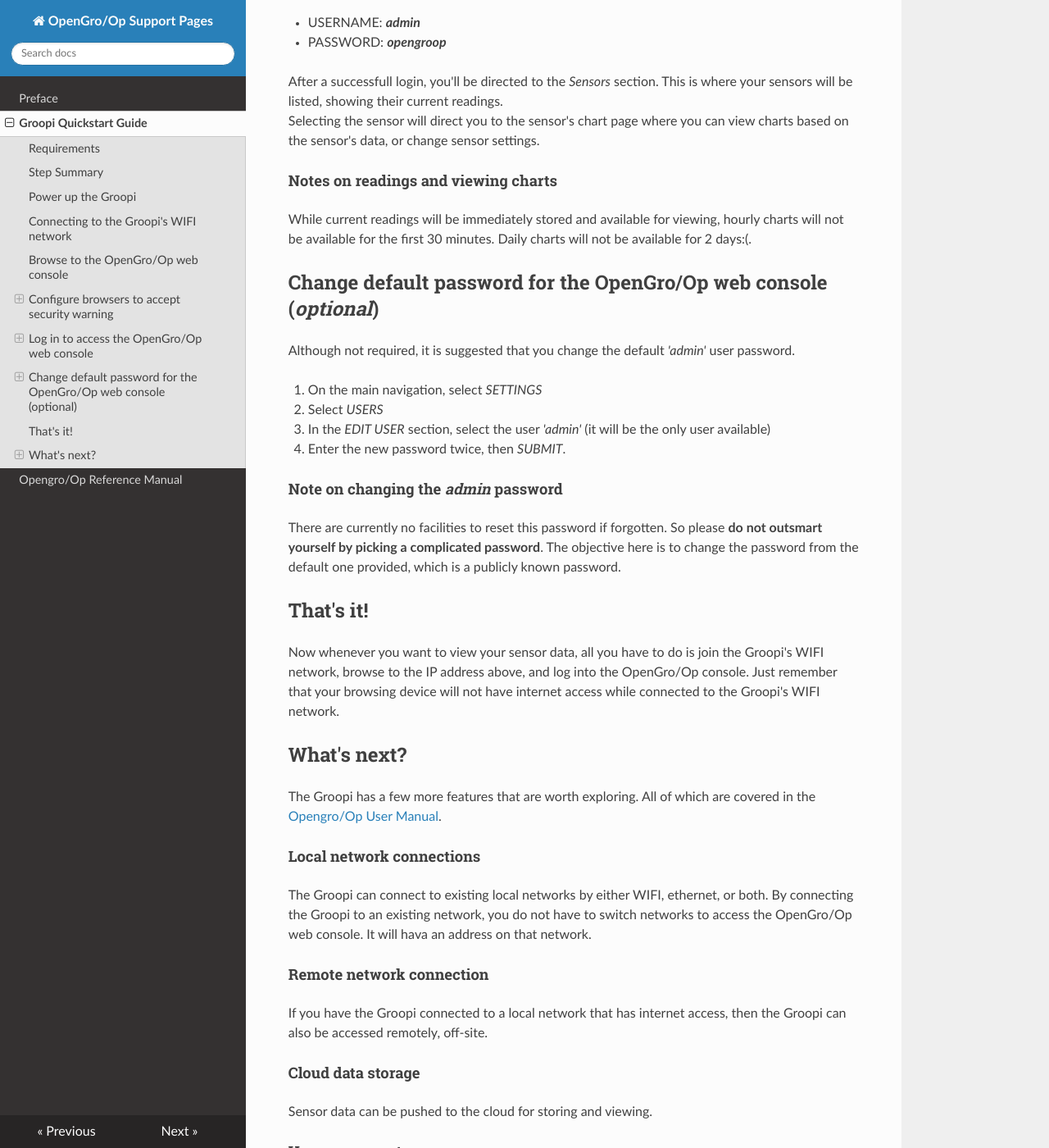
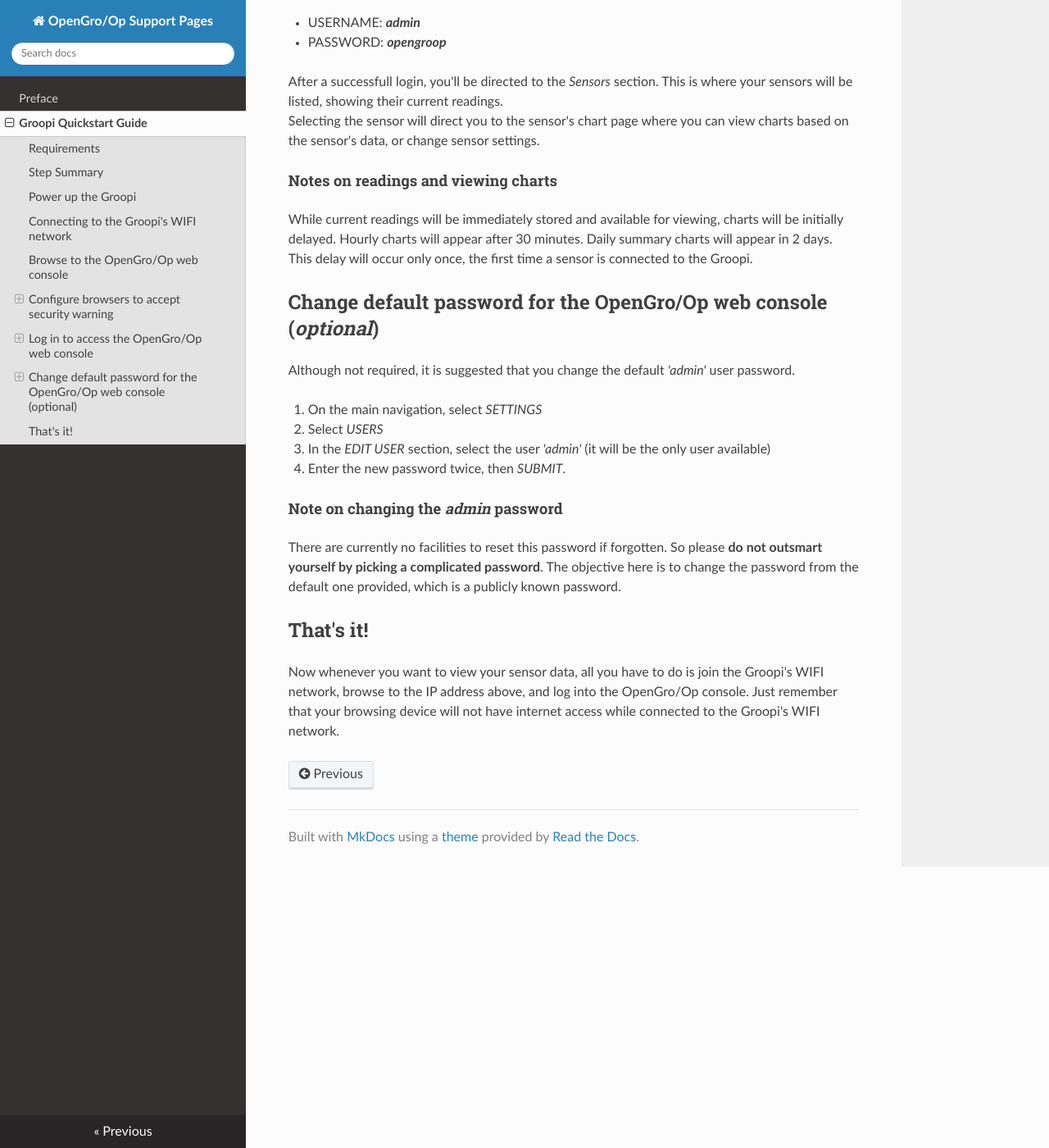
Before and after one commit to OpenGroop/groopi-docs, an MkDocs documentation site: the page built from docs/groopi-quickstart.md, in a window 1280 px wide and 1400 px high, scrolled down 2654 px. Shown: the whole window at 82% size. Built offline with MkDocs 1.6.1, drawn with Linux system fonts in a browser that asks for light colours; nearby versions of some CDN libraries; old or Windows-style settings are respelled for this version of MkDocs; some of the changed text lies outside the part shown.

Commit message:
Prepare to publish. Stripped WIP files. Files will be added to dev branch and merged when ready.

```diff
--- a/docs/groopi-quickstart.md
+++ b/docs/groopi-quickstart.md
@@ -32,7 +32,7 @@ That's it, so let's get going.
 
 The Groopi will take a few minutes to boot up. We can't move on until fully booted. I suggest waiting 5 minutes before moving on to the next steps.
 
-##Connecting to the Groopi's WIFI network
+## Connecting to the Groopi's WIFI network
 
 You will be connecting to the Groopi's WIFI network the same way you would connect to any other WIFI network. Your Groopi's network name and password are labeled on the Groopi.
 
@@ -92,7 +92,7 @@ Selecting the sensor will direct you to the sensor's chart page where you can vi
 
 #### Notes on readings and viewing charts
 
-While current readings will be immediately stored and available for viewing, hourly charts will not be available for the first 30 minutes. Daily charts will not be available for 2 days:(.
+While current readings will be immediately stored and available for viewing, charts will be initially delayed. Hourly charts will appear after 30 minutes. Daily summary charts will appear in 2 days. This delay will occur only once, the first time a sensor is connected to the Groopi.
 
 ## Change default password for the OpenGro/Op web console (*optional*)
 
@@ -110,26 +110,3 @@ There are currently no facilities to reset this password if forgotten. So please
 ## That's it!
 
 Now whenever you want to view your sensor data, all you have to do is join the Groopi's WIFI network, browse to the IP address above, and log into the OpenGro/Op console. Just remember that your browsing device will not have internet access while connected to the Groopi's WIFI network.
-
-## What's next?
-
-The Groopi has a few more features that are worth exploring. All of which are covered in the [Opengro/Op User Manual](/opengroop_user_manual/).
-
-#### Local network connections
-
-The Groopi can connect to existing local networks by either WIFI, ethernet, or both. By connecting the Groopi to an existing network, you do not have to switch networks to access the OpenGro/Op web console. It will hava an address on that network.
-
-#### Remote network connection
-
-If you have the Groopi connected to a local network that has internet access, then the Groopi can also be accessed remotely, off-site.
-
-#### Cloud data storage
-
-Sensor data can be pushed to the cloud for storing and viewing.
-
-#### User magament
-
-Users can be added to the system to access sensor data.
-
-
-For a detailed a reference on the OpenGro/Op web console, visit the  [Opengro/Op Reference Manual](/opengroop_reference_manual/).
--- a/mkdocs.yml
+++ b/mkdocs.yml
@@ -2,5 +2,4 @@ site_name: OpenGro/Op Support Pages
 pages:
   - Preface: index.md
   - Groopi Quickstart Guide: groopi-quickstart.md
-  - Opengro/Op Reference Manual: opengroop_reference_manual.md
 theme: readthedocs
```
Also changed, not shown: docs/index.md (+3 -0 lines), docs/opengroop_reference_manual.md (deleted, +0 -138 lines).
